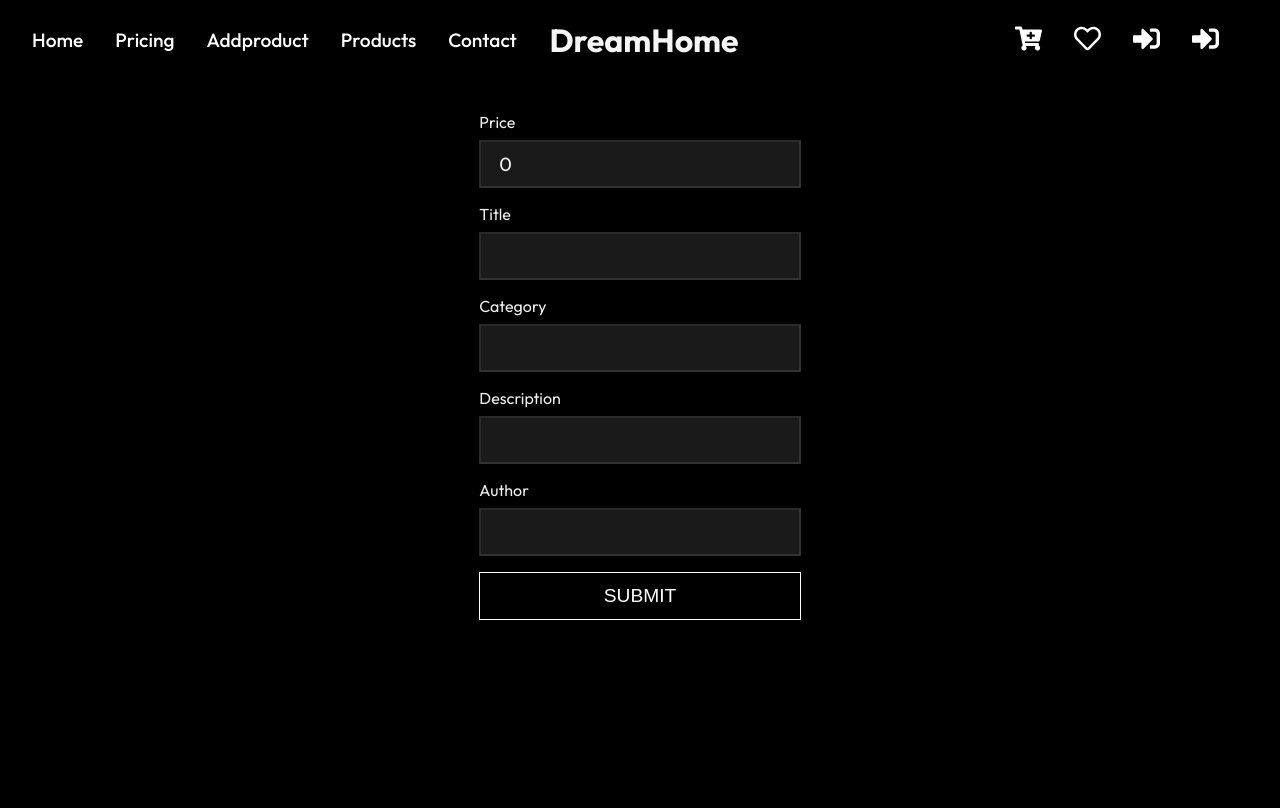
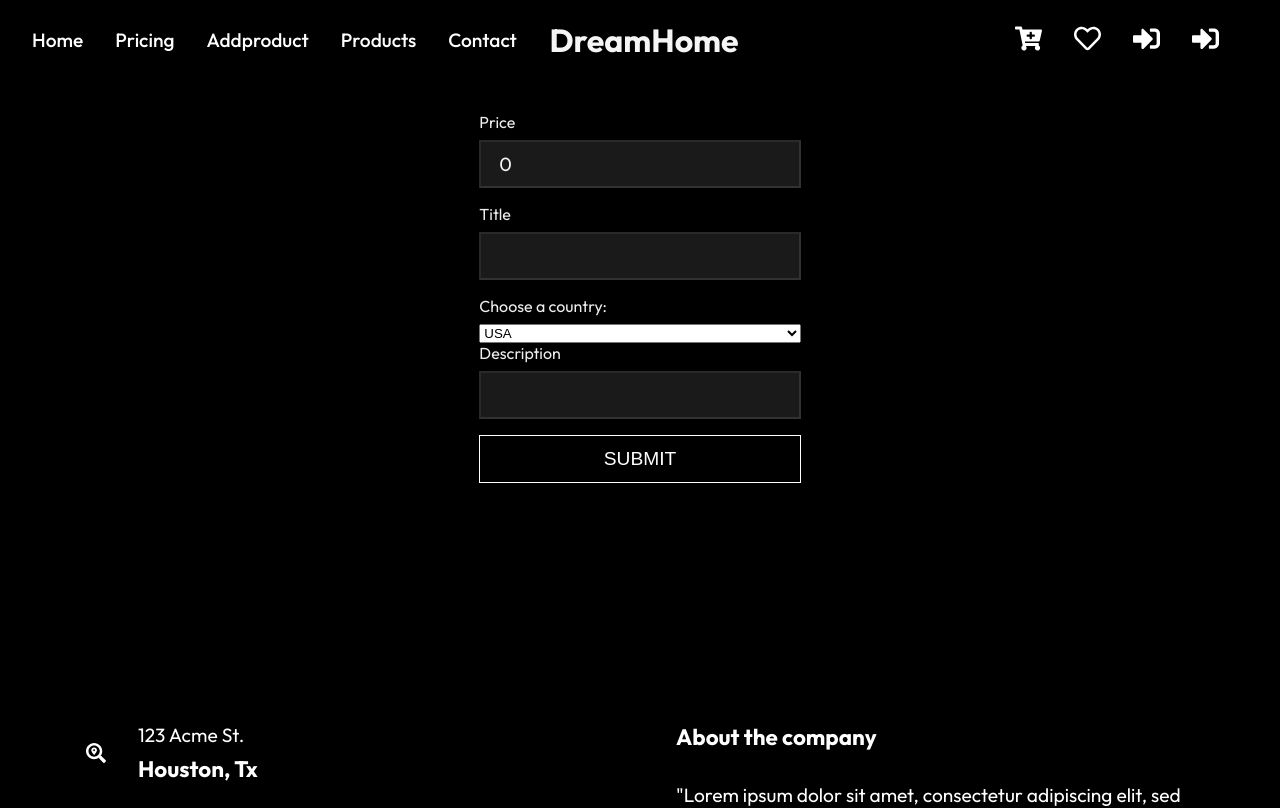
Before and after one commit to meribayss/frontback, a React (Create React App) app: page /addproduct in a window 1280 px wide. Shown: the top 808 px of the page. Built offline with nearby package versions, Linux system fonts and the light colour scheme.

Commit message:
crud dodelaite

```diff
--- a/src/Components/AddProduct/AddProduct.jsx
+++ b/src/Components/AddProduct/AddProduct.jsx
@@ -49,8 +49,8 @@ const AddProduct = () => {
       inpValues.price.toString().trim() === "" ||
       inpValues.title.trim() === "" ||
       inpValues.category.trim() === "" ||
-      inpValues.description.trim() === "" ||
-      inpValues.author.trim() === ""
+      inpValues.description.trim() === ""
+      // inpValues.author.trim() === ""
       // inpValues.img1.trim() === "" ||
       // inpValues.img2.trim() === "" ||
       // inpValues.img3.trim() === ""
@@ -83,14 +83,24 @@ const AddProduct = () => {
               name="title"
               value={inpValues.title}
             ></input>
+            <label for="cars">Choose a country:</label>
+            <select id="country" name="country">
+              <option value="usa">USA</option>
+              <option value="southKorea">South Korea</option>
+              <option value="jamaica">Jamaica</option>
+              <option value="mexico">Mexico</option>
+              <option value="greece">Greece</option>
+              <option value="thailand">Thailand</option>
+              <option value="maldives">Maldives</option>
+            </select>
 
-            <label>Category</label>
+            {/* <label>Category</label>
             <input
               type="text"
               onChange={(e) => handleChange(e)}
               name="category"
               value={inpValues.category}
-            ></input>
+            ></input> */}
             <label>Description</label>
             <input
               type="text"
@@ -98,13 +108,13 @@ const AddProduct = () => {
               name="description"
               value={inpValues.description}
             ></input>
-            <label>Author</label>
+            {/* <label>Author</label>
             <input
               type="text"
               onChange={(e) => handleChange(e)}
               name="author"
               value={inpValues.author}
-            ></input>
+            ></input> */}
             {/* <label>IMG1</label>
             <input
               type="text"
--- a/src/Context/MainContext.js
+++ b/src/Context/MainContext.js
@@ -63,7 +63,11 @@ const MainContextProvider = ({ children }) => {
     const config = {
       headers: { "Content-Type": "multipart/form-data" },
     };
-    await axios.post("houseshop.herokuapp.com/products/", newProduct, config);
+    await axios.post(
+      "houseshop.herokuapp.com/products/create/",
+      newProduct,
+      config
+    );
     getProductsData();
   };
 
--- a/src/Register/Register.jsx
+++ b/src/Register/Register.jsx
@@ -45,7 +45,7 @@ const Register = () => {
     };
     try {
       await axios.post(`${API_AUTH}register/`, newUser, config);
-      loginUser(newUser);
+      // loginUser(newUser);
     } catch (error) {
       notify(error.response.data);
     }
```
